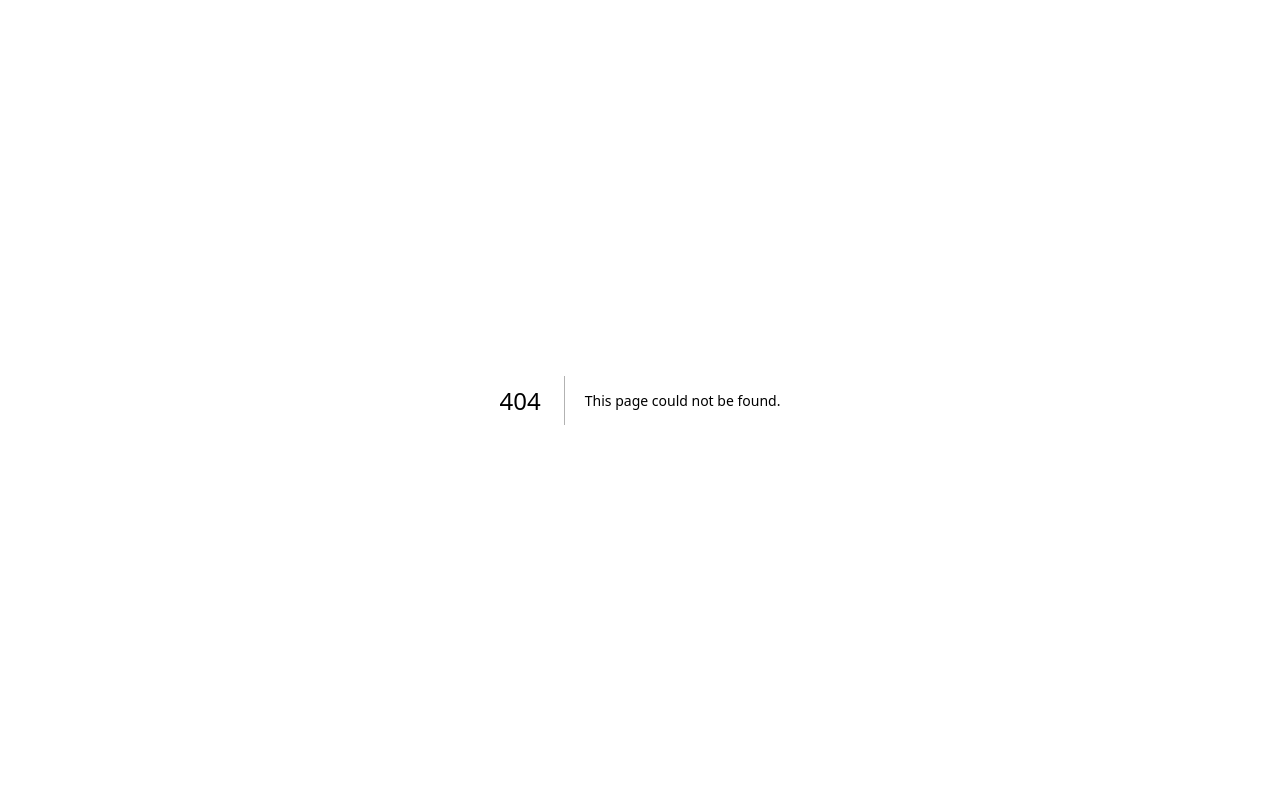
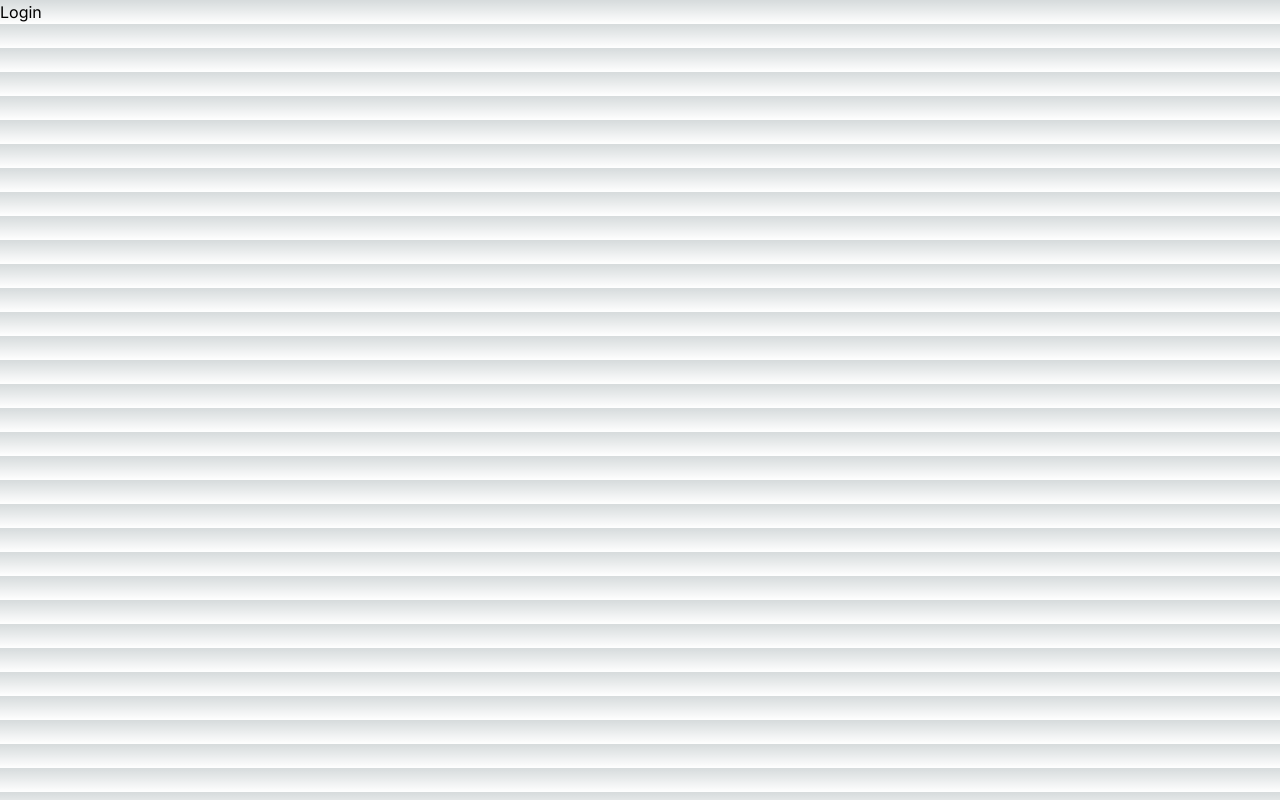
Before and after one commit to dougstefe/schedevule-web, a Next.js app: page /login in a window 1280 px wide. Before the commit this address had no page. Built offline with nearby package versions, Linux system fonts and the light colour scheme.

Commit message:
feat: add login page

```diff
--- /dev/null
+++ b/src/app/login/page.tsx
@@ -0,0 +1,7 @@
+export default function Page() {
+    return (
+        <h1>
+            Login
+        </h1>
+    )
+}
```
